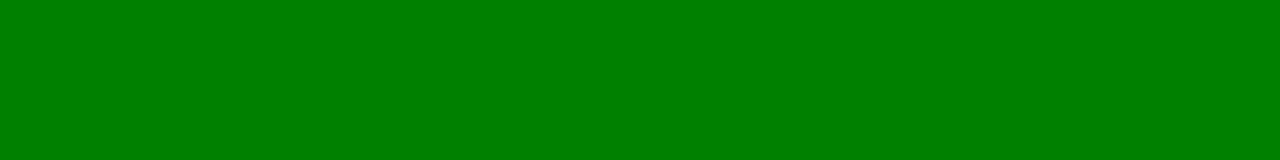
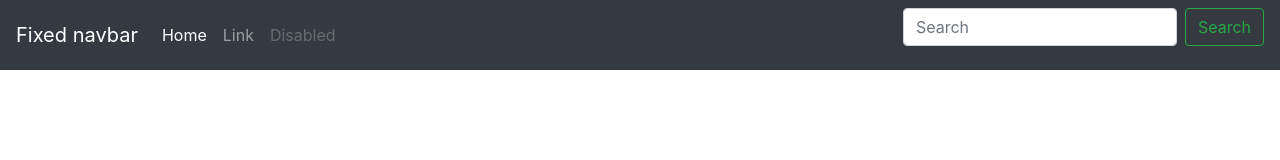
Before and after one commit to markdown-online/markdown-online, a plain HTML site: page index.html in a window 1280 px wide. Drawn offline with nearby package versions, Linux system fonts and the light colour scheme.

Commit message:
Update index.html

```diff
--- a/index.html
+++ b/index.html
@@ -1,3 +1,33 @@
+<script src="https://stackpath.bootstrapcdn.com/bootstrap/4.5.2/js/bootstrap.bundle.min.js" integrity="sha384-LtrjvnR4Twt/qOuYxE721u19sVFLVSA4hf/rRt6PrZTmiPltdZcI7q7PXQBYTKyf" crossorigin="anonymous"></script>
+<!-- CSS only -->
+<link rel="stylesheet" href="https://stackpath.bootstrapcdn.com/bootstrap/4.5.2/css/bootstrap.min.css" integrity="sha384-JcKb8q3iqJ61gNV9KGb8thSsNjpSL0n8PARn9HuZOnIxN0hoP+VmmDGMN5t9UJ0Z" crossorigin="anonymous">
+
+<!-- JS, Popper.js, and jQuery -->
+<script src="https://code.jquery.com/jquery-3.5.1.slim.min.js" integrity="sha384-DfXdz2htPH0lsSSs5nCTpuj/zy4C+OGpamoFVy38MVBnE+IbbVYUew+OrCXaRkfj" crossorigin="anonymous"></script>
+<script src="https://cdn.jsdelivr.net/npm/popper.js@1.16.1/dist/umd/popper.min.js" integrity="sha384-9/reFTGAW83EW2RDu2S0VKaIzap3H66lZH81PoYlFhbGU+6BZp6G7niu735Sk7lN" crossorigin="anonymous"></script>
+<script src="https://stackpath.bootstrapcdn.com/bootstrap/4.5.2/js/bootstrap.min.js" integrity="sha384-B4gt1jrGC7Jh4AgTPSdUtOBvfO8shuf57BaghqFfPlYxofvL8/KUEfYiJOMMV+rV" crossorigin="anonymous"></script>
 <body bgcolor="green">
-
+<nav class="navbar navbar-expand-md navbar-dark fixed-top bg-dark">
+  <a class="navbar-brand" href="#">Fixed navbar</a>
+  <button class="navbar-toggler" type="button" data-toggle="collapse" data-target="#navbarCollapse" aria-controls="navbarCollapse" aria-expanded="false" aria-label="Toggle navigation">
+    <span class="navbar-toggler-icon"></span>
+  </button>
+  <div class="collapse navbar-collapse" id="navbarCollapse">
+    <ul class="navbar-nav mr-auto">
+      <li class="nav-item active">
+        <a class="nav-link" href="#">Home <span class="sr-only">(current)</span></a>
+      </li>
+      <li class="nav-item">
+        <a class="nav-link" href="#">Link</a>
+      </li>
+      <li class="nav-item">
+        <a class="nav-link disabled" href="#" tabindex="-1" aria-disabled="true">Disabled</a>
+      </li>
+    </ul>
+    <form class="form-inline mt-2 mt-md-0">
+      <input class="form-control mr-sm-2" type="text" placeholder="Search" aria-label="Search">
+      <button class="btn btn-outline-success my-2 my-sm-0" type="submit">Search</button>
+    </form>
+  </div>
+</nav>
 </body>
```
